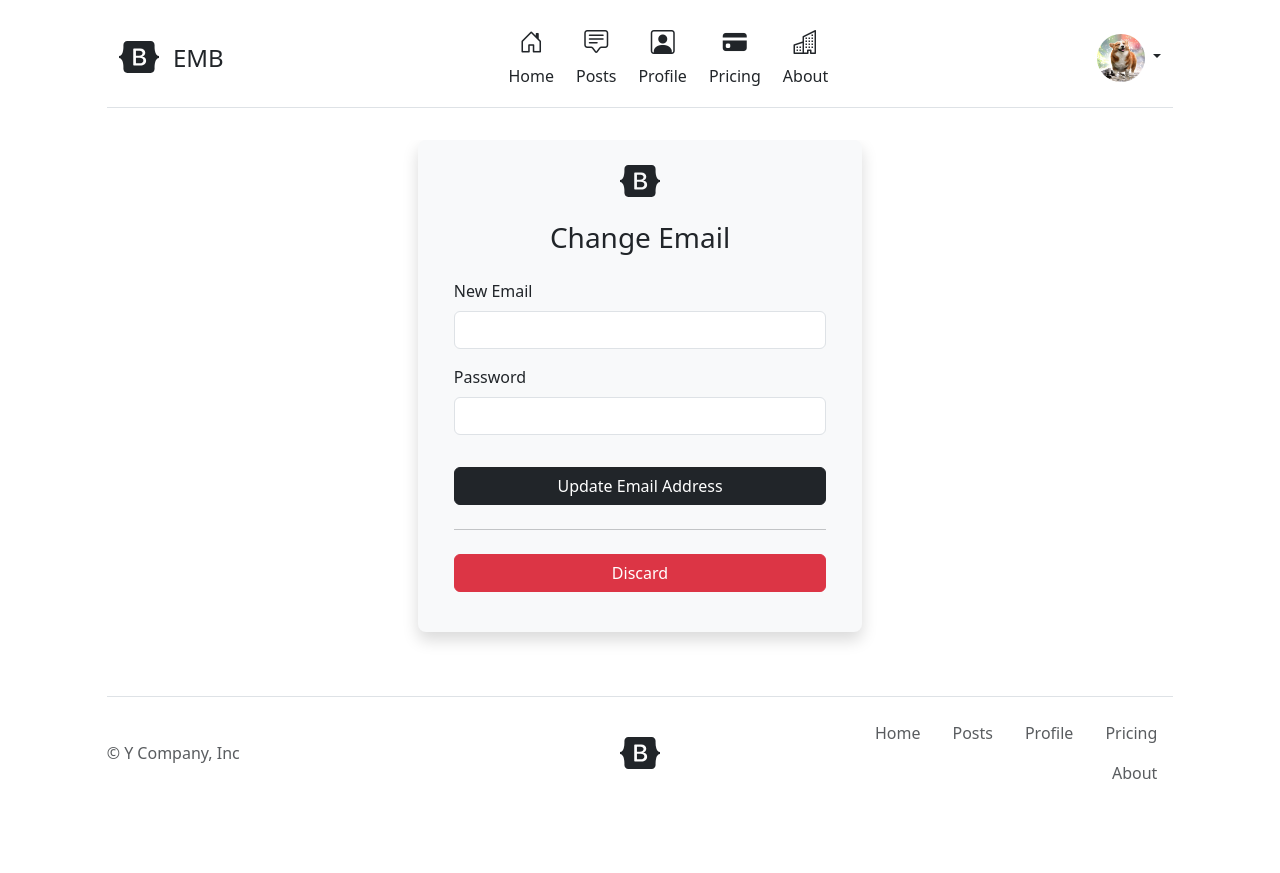
After one commit to Enzo1603/EMB, a Flask app: page /auth/change-email/ in a window 1280 px wide. The commit adds this page. Run offline with Flask 2, Linux system fonts and the light colour scheme; the visitor is signed in with stand-in values (Sample User, id 1); data comes from the database, SQL or seed files in the repository; some libraries are stand-ins or nearby versions.

Commit message:
Add change email

```diff
--- a/app/auth/forms.py
+++ b/app/auth/forms.py
@@ -67,3 +67,16 @@ class ChangePasswordForm(FlaskForm):
                                  validators=[DataRequired(), EqualTo("confirm_new_password", message="Passwords must match.")])
     confirm_new_password = PasswordField("Confirm New Password", validators=[DataRequired()])
     submit = SubmitField("Update Password")
+
+
+class ChangeEmailForm(FlaskForm):
+    new_email = StringField("New Email", validators=[
+        DataRequired(),
+        Length(6, 64),
+        Email(message="Please enter a valid email address")])
+    password = PasswordField("Password", validators=[DataRequired()])
+    submit = SubmitField("Update Email Address")
+
+    def validate_email(self, field):
+        if User.query.filter_by(email=field.data.lower()).first():
+            raise ValidationError("Email already registered.")
--- a/app/auth/routes.py
+++ b/app/auth/routes.py
@@ -6,8 +6,8 @@ from werkzeug.urls import url_parse
 
 from app import db
 from app.auth import auth_bp
-from app.auth.forms import ChangePasswordForm, RegistrationForm, LoginForm, ResetPasswordForm, ResetPasswordRequestForm
-from app.auth.email import send_password_reset_email, send_confirmation_email
+from app.auth.forms import ChangeEmailForm, ChangePasswordForm, RegistrationForm, LoginForm, ResetPasswordForm, ResetPasswordRequestForm
+from app.auth.email import send_change_email_email, send_password_reset_email, send_confirmation_email
 from app.models.users_model import User
 
 
@@ -147,6 +147,32 @@ def change_password():
     return render_template("auth/change_password.html", form=form)
 
 
+@auth_bp.route("/change-email/", methods=["GET", "POST"])
+@login_required
+def change_email_request():
+    form = ChangeEmailForm()
+    if form.validate_on_submit():
+        if current_user.verify_password(form.password.data):
+            new_email = form.new_email.data.lower()
+            send_change_email_email(current_user, new_email)
+            flash("An email with instructions to confirm your new email address has been sent to you.")
+            return redirect(url_for('user_bp.profile', username=current_user.username))
+        else:
+            flash("Invalid email or password.")
+    return render_template("auth/change_email.html", form=form)
+
+
+@auth_bp.route('/change_email/<token>/')
+@login_required
+def change_email(token):
+    if current_user.verify_change_email_token(token):
+        db.session.commit()
+        flash('Your email address has been updated.')
+    else:
+        flash('Invalid request.')
+    return redirect(url_for('user_bp.profile', username=current_user.username))
+
+
 @auth_bp.route("/logout/")
 @login_required
 def logout():
--- a/app/models/users_model.py
+++ b/app/models/users_model.py
@@ -120,6 +120,27 @@ class User(UserMixin, db.Model):
             return None
         return User.query.get(id)
 
+    def generate_change_email_token(self, new_email, expires_in=600):
+        return jwt.encode(
+            {"confirm": self.id, "new_email": new_email, "exp": time() + expires_in},
+            current_app.config["SECRET_KEY"],
+            algorithm="HS256",
+        )
+
+    def verify_change_email_token(self, token):
+        try:
+            data = jwt.decode(token, current_app.config["SECRET_KEY"], algorithms=["HS256"])
+            user_id = data["confirm"]
+            new_email = data["new_email"]
+        except:
+            return False
+        if user_id != self.id:
+            return False
+
+        self.email = new_email
+        db.session.add(self)
+        return True
+
     def can(self, perm):
         return self.role is not None and self.role.has_permission(perm)
 
--- /dev/null
+++ b/app/templates/auth/change_email.html
@@ -0,0 +1,30 @@
+{% extends "base.html" %}
+
+{% block alert_color %}alert-danger{% endblock %}
+
+
+{% block content %}
+<div class="container col-lg-5 col-md-8 py-3 pt-4 mb-4 bg-light rounded-3 shadow">
+        <div class="text-center">
+            {% include "_logo.html" %}
+            <h1 class="h3 my-4 fw-normal">Change Email</h1>
+        </div>
+
+        <div class="m-4">
+            {{ render_form(
+                   form,
+                   method="POST",
+                   novalidate=True,
+                   button_style="btn btn-md btn-dark w-100 mt-3"
+                )
+            }}
+        </div>
+
+        <hr class="mx-4">
+
+        <div class="d-grid col-12">
+            <a href="{% if request.referrer == None %}{{ url_for('user_bp.profile', username=current_user.username)}}{% else %}{{ request.referrer }}{% endif %}"
+                class="btn btn-danger m-4 mt-2">Discard</a>
+        </div>
+</div>
+{% endblock %}
--- a/app/templates/base.html
+++ b/app/templates/base.html
@@ -117,6 +117,14 @@
                     <ul class="dropdown-menu dropdown-menu-end text-small text-center" aria-labelledby="dropdownUser1">
                         <li>
                             <a class="dropdown-item d-flex gap-2 align-items-center"
+                                href="{{ url_for('auth_bp.change_email_request') }}">
+                                <i class="bi bi-envelope-x-fill mb-1 fs-5"></i>
+                                Change Email
+                            </a>
+                        </li>
+
+                        <li>
+                            <a class="dropdown-item d-flex gap-2 align-items-center"
                                 href="{{ url_for('auth_bp.change_password') }}">
                                 <i class="bi bi-arrow-clockwise mb-1 fs-5"></i>
                                 Change Password
```
Also changed, not shown: app/auth/email.py (+11 -0 lines), app/templates/auth/email/change_email_email.html (added, +18 -0 lines), app/templates/auth/email/change_email_email.txt (added, +9 -0 lines).
